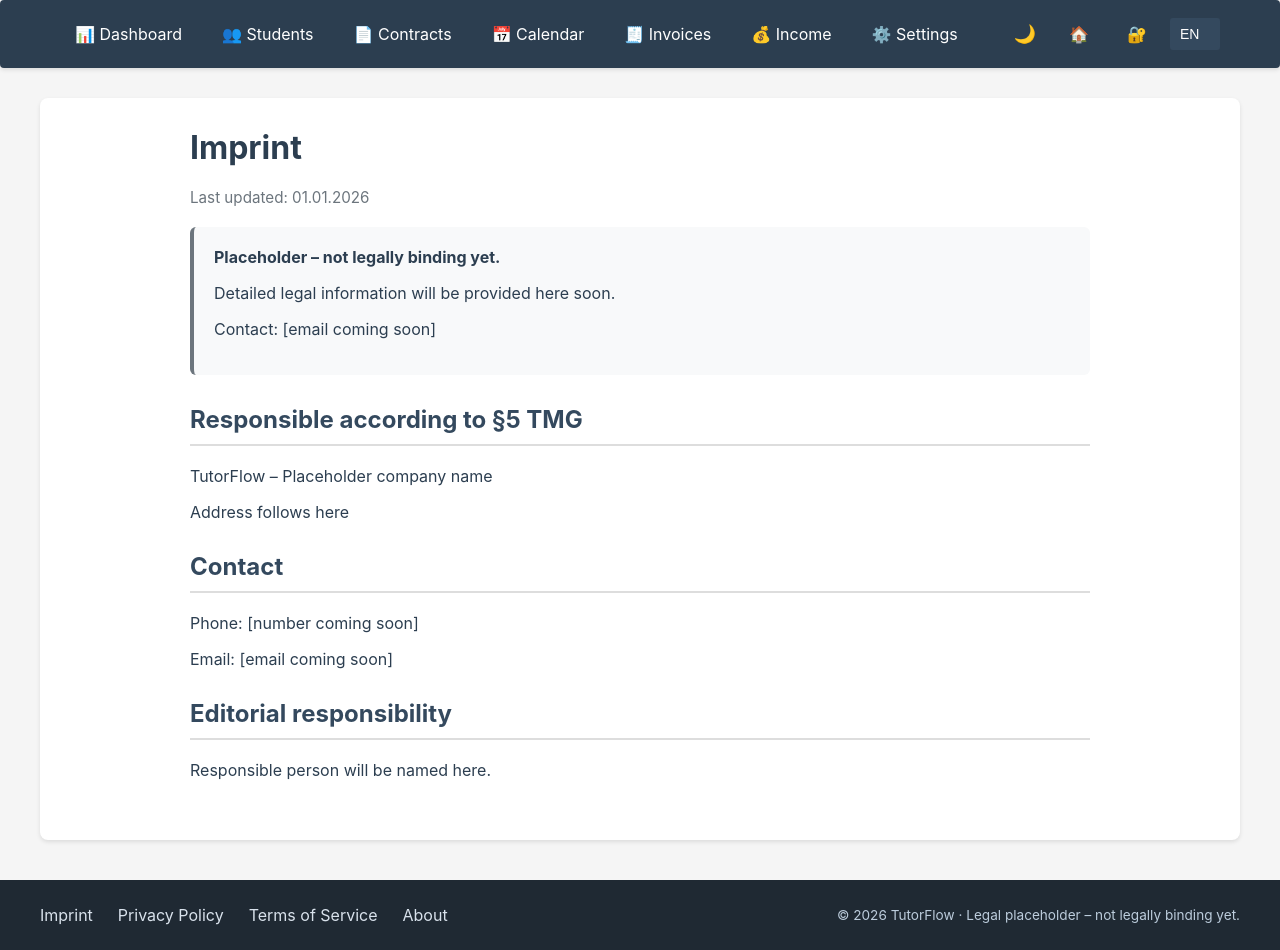
After one commit to andreaseirich/tutorflow, a Django app: page /legal/imprint/ in a window 1280 px wide. The commit adds this page. Run offline with Django 5.2, Linux system fonts and the light colour scheme; parts of the project's set-up code (start-up, migrations or seed data) failed here and were passed over.

Commit message:
feat(legal): add placeholder pages and shared footer
- Add legal placeholder views/templates for imprint, privacy, terms, about
- Introduce footer partial with links to legal pages; include in tutor base & public booking
- Provide i18n strings and German translations for legal texts
- Add smoke tests for legal pages and footer presence on public booking page

Co-authored-by: Cursor <cursoragent@cursor.com>

```diff
--- a/backend/apps/core/templates/core/base.html
+++ b/backend/apps/core/templates/core/base.html
@@ -373,6 +373,8 @@
         {% block content %}{% endblock %}
     </div>
 
+    {% include 'partials/footer.html' %}
+
     <script>
     // Dark Mode Toggle
     (function() {
--- a/backend/apps/core/urls.py
+++ b/backend/apps/core/urls.py
@@ -22,6 +22,11 @@ urlpatterns = [
     path("", views.DashboardView.as_view(), name="dashboard"),
     path("income/", views.IncomeOverviewView.as_view(), name="income"),
     path("settings/", views.SettingsView.as_view(), name="settings"),
+    # Legal placeholder pages
+    path("legal/imprint/", views.LegalImprintView.as_view(), name="legal_imprint"),
+    path("legal/privacy/", views.LegalPrivacyView.as_view(), name="legal_privacy"),
+    path("legal/terms/", views.LegalTermsView.as_view(), name="legal_terms"),
+    path("legal/about/", views.LegalAboutView.as_view(), name="legal_about"),
     # PWA routes
     path("manifest.json", manifest_view, name="manifest"),
     path("sw.js", service_worker_view, name="service_worker"),
--- a/backend/apps/core/views.py
+++ b/backend/apps/core/views.py
@@ -14,6 +14,8 @@ from django.urls import reverse, reverse_lazy
 from django.utils import timezone
 from django.utils.translation import gettext_lazy as _
 from django.views.generic import FormView, TemplateView
+
+LEGAL_PLACEHOLDER_LAST_UPDATED = "01.01.2026"
 
 
 class LandingPageView(TemplateView):
@@ -232,3 +234,38 @@ class SettingsView(LoginRequiredMixin, FormView):
             for c in contracts
         ]
         return context
+
+
+class LegalPlaceholderView(TemplateView):
+    """Base view for legal placeholder pages."""
+
+    last_updated = LEGAL_PLACEHOLDER_LAST_UPDATED
+
+    def get_context_data(self, **kwargs):
+        context = super().get_context_data(**kwargs)
+        context["last_updated"] = self.last_updated
+        return context
+
+
+class LegalImprintView(LegalPlaceholderView):
+    """Placeholder imprint page."""
+
+    template_name = "legal/imprint.html"
+
+
+class LegalPrivacyView(LegalPlaceholderView):
+    """Placeholder privacy policy page."""
+
+    template_name = "legal/privacy.html"
+
+
+class LegalTermsView(LegalPlaceholderView):
+    """Placeholder terms of service page."""
+
+    template_name = "legal/terms.html"
+
+
+class LegalAboutView(LegalPlaceholderView):
+    """Placeholder about page."""
+
+    template_name = "legal/about.html"
--- a/backend/apps/lessons/templates/lessons/public_booking.html
+++ b/backend/apps/lessons/templates/lessons/public_booking.html
@@ -952,5 +952,6 @@
             return getCookie('csrftoken');
         }
     </script>
+    {% include 'partials/footer.html' %}
 </body>
 </html>
--- /dev/null
+++ b/backend/templates/legal/_style.html
@@ -0,0 +1,24 @@
+<style>
+.legal-page {
+    max-width: 900px;
+    margin: 0 auto;
+}
+.legal-meta {
+    color: #6c757d;
+    font-size: 0.95em;
+    margin-bottom: 20px;
+}
+.legal-placeholder-box {
+    background: #f8f9fa;
+    border-left: 4px solid #6c757d;
+    padding: 20px;
+    border-radius: 6px;
+    margin-bottom: 30px;
+}
+.legal-section {
+    margin-bottom: 30px;
+}
+.legal-section h2 {
+    margin-top: 20px;
+}
+</style>
--- /dev/null
+++ b/backend/templates/legal/imprint.html
@@ -0,0 +1,35 @@
+{% extends 'core/base.html' %}
+{% load i18n %}
+
+{% block title %}{% trans "Imprint" %} - TutorFlow{% endblock %}
+
+{% block content %}
+{% include 'legal/_style.html' %}
+<div class="legal-page">
+    <h1>{% trans "Imprint" %}</h1>
+    <p class="legal-meta">{% blocktrans with date=last_updated %}Last updated: {{ date }}{% endblocktrans %}</p>
+
+    <div class="legal-placeholder-box">
+        <strong>{% trans "Placeholder – not legally binding yet." %}</strong>
+        <p>{% trans "Detailed legal information will be provided here soon." %}</p>
+        <p>{% trans "Contact: [email coming soon]" %}</p>
+    </div>
+
+    <div class="legal-section">
+        <h2>{% trans "Responsible according to §5 TMG" %}</h2>
+        <p>{% trans "TutorFlow – Placeholder company name" %}</p>
+        <p>{% trans "Address follows here" %}</p>
+    </div>
+
+    <div class="legal-section">
+        <h2>{% trans "Contact" %}</h2>
+        <p>{% trans "Phone: [number coming soon]" %}</p>
+        <p>{% trans "Email: [email coming soon]" %}</p>
+    </div>
+
+    <div class="legal-section">
+        <h2>{% trans "Editorial responsibility" %}</h2>
+        <p>{% trans "Responsible person will be named here." %}</p>
+    </div>
+</div>
+{% endblock %}
--- /dev/null
+++ b/backend/templates/partials/footer.html
@@ -0,0 +1,58 @@
+{% load i18n %}
+<style>
+.site-footer {
+    margin-top: 40px;
+    background: #1f2933;
+    color: #f5f7fa;
+    padding: 25px 20px;
+}
+.site-footer a {
+    color: #d9e2ec;
+    text-decoration: none;
+    margin-right: 15px;
+}
+.site-footer a:hover {
+    text-decoration: underline;
+}
+.site-footer .footer-container {
+    max-width: 1200px;
+    margin: 0 auto;
+    display: flex;
+    flex-wrap: wrap;
+    align-items: center;
+    justify-content: space-between;
+    gap: 15px;
+}
+.site-footer .footer-links {
+    display: flex;
+    flex-wrap: wrap;
+    gap: 10px;
+}
+.site-footer .footer-meta {
+    font-size: 0.85em;
+    color: #bcccdc;
+}
+@media (max-width: 768px) {
+    .site-footer .footer-container {
+        flex-direction: column;
+        align-items: flex-start;
+    }
+    .site-footer a {
+        margin-right: 10px;
+    }
+}
+</style>
+<footer class="site-footer">
+    <div class="footer-container">
+        <div class="footer-links" aria-label="{% trans 'Legal navigation' %}">
+            <a href="{% url 'core:legal_imprint' %}">{% trans "Imprint" %}</a>
+            <a href="{% url 'core:legal_privacy' %}">{% trans "Privacy Policy" %}</a>
+            <a href="{% url 'core:legal_terms' %}">{% trans "Terms of Service" %}</a>
+            <a href="{% url 'core:legal_about' %}">{% trans "About" %}</a>
+        </div>
+        <div class="footer-meta">
+            <span>© {% now "Y" %} TutorFlow</span>
+            <span>· {% trans "Legal placeholder – not legally binding yet." %}</span>
+        </div>
+    </div>
+</footer>
```
Also changed, not shown: backend/apps/core/tests/test_legal.py (added, +49 -0 lines), backend/templates/legal/about.html (added, +28 -0 lines), backend/templates/legal/privacy.html (added, +33 -0 lines), backend/templates/legal/terms.html (added, +33 -0 lines), backend/locale/de/LC_MESSAGES/django.po, 1 other file.
